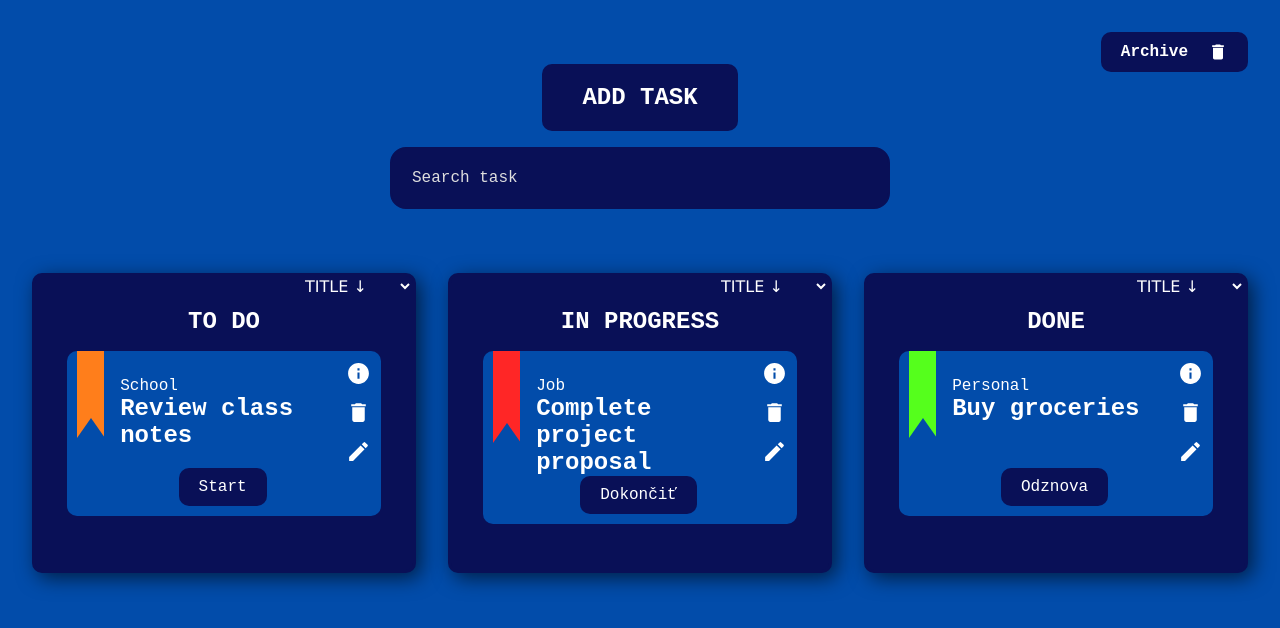
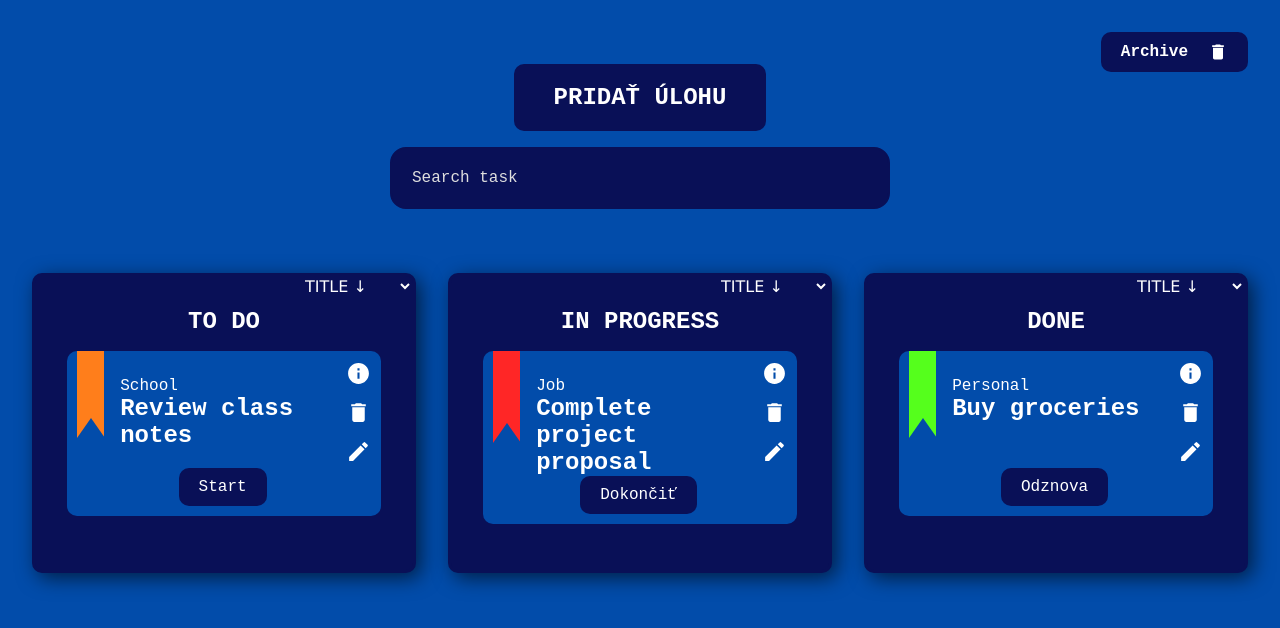
Before and after one commit to JaroslavDrozd000/TODO, a React (Vite) app: page / in a window 1280 px wide. Shown: the top 628 px of the page. Built offline with nearby package versions, Linux system fonts and the light colour scheme; data requests are answered from the project's data file.

Commit message:
changed add task button title

```diff
--- a/src/components/header/Header.tsx
+++ b/src/components/header/Header.tsx
@@ -37,7 +37,7 @@ const Header = () => {
           className='primary-button header-button size-xxl'
           onClick={() => setOpenAddModal(true)}
         >
-          Add Task
+          Pridať úlohu
         </button>
         <input
           className='header-input size-lg'
```
